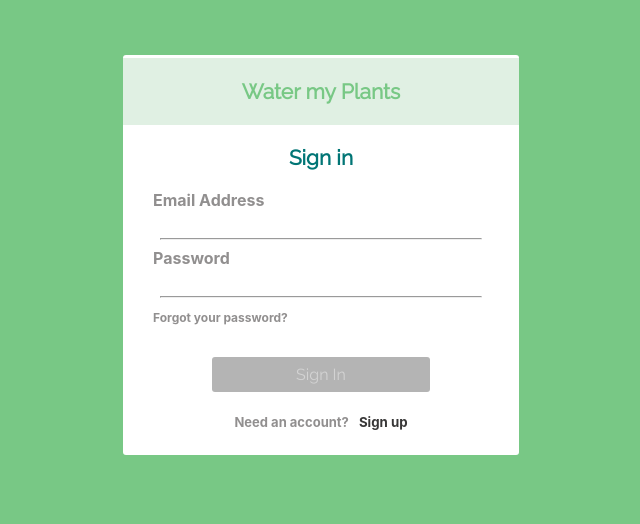
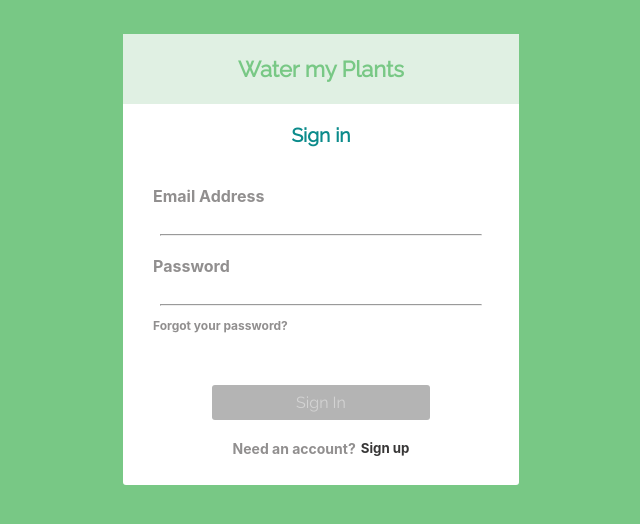
Before and after one commit to watermyplants/FrontEnd, a React (Create React App) app in the folder water_my_plants/: page / in a window 1280 px wide. Shown: the top 524 px of the page, without its empty margins (319-959 px from the left). Built offline with nearby package versions, Linux system fonts and the light colour scheme.

Commit message:
for today

```diff
--- a/water_my_plants/src/App.css
+++ b/water_my_plants/src/App.css
@@ -1,6 +1,7 @@
 .App {
   text-align: center;
   margin-top: 55px;
+
 }
 
 body{
--- a/water_my_plants/src/components/header.js
+++ b/water_my_plants/src/components/header.js
@@ -2,9 +2,9 @@ import React from "react";
 import styled from 'styled-components';
 
 const H3 = styled.h3`
-    font-size: 21px;
+    font-size: 22px;
     font-family: 'Raleway';
-    font-weight: bold;
+    font-weight: bolder;
     color: #78c885;
     width: 24.8rem;
 `;
--- a/water_my_plants/src/components/login.js
+++ b/water_my_plants/src/components/login.js
@@ -6,7 +6,7 @@ const LoginCard = styled.div`
   background: white;
   border-radius: 3px;
   width: 21rem;
-  height: 400px;
+  height: 430px;
   display: flex;
   flex-direction: column;
   justify-content: center;
@@ -17,14 +17,17 @@ const LoginCard = styled.div`
 `;
 
 const H1SignIn= styled.div`
-  color: rgb(1, 117, 117);
-  font-size: 1.3rem;
+  color: rgb(11, 139, 139);
+  font-size: 1.2rem;
+  font-weight: bolder;
   font-family: 'Raleway';
   margin-top: 20px;
 `;
 
 const EmailAndPassword = styled.div`
   text-align: left;
+  margin-bottom: 20px;
+  margin-top: 20px;
 `;
 
 
@@ -38,16 +41,19 @@ const StyledSignInButton = styled.button`
   padding: 8px 0 8px 0;
   border: none;
   cursor: pointer;
+  margin-bottom: 20px;
 `;
 
 const BottomSignIn = styled.div`
   display: flex;
   justify-content: center;
+  margin-bottom: 50px;
 `;
 
 const SignUp = styled.h5`
   cursor: pointer;
   color: rgb(56, 55, 55);
+  margin: 0 0 0 5px;
 `;
 
 
@@ -60,7 +66,6 @@ const StyledInput = styled.input`
 border: none;
 width: 100%;
 outline: none;
-
 `;
 
 const StyledHr = styled.hr`
@@ -70,8 +75,8 @@ color: rgb(211, 210, 210);
 `;
 
 const Need = styled.p`
-font-size: 13px;
-margin: 22px 10px 0 0;
+font-size: 14px;
+margin: 0 0 0 0;
 
 `;
 
```
